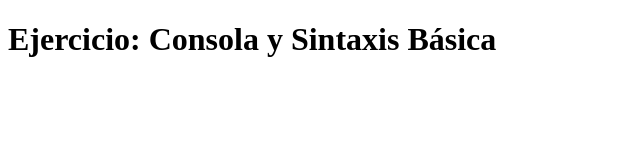
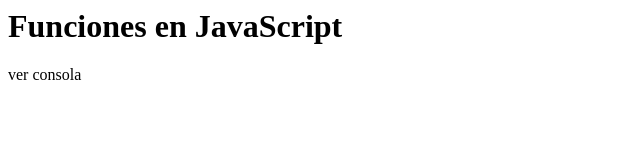
Before and after one commit to benja4510/AplicacionesWeb-Actividades, a plain HTML site: page Actividad11/index.html in a window 1280 px wide. Shown: the whole page, without its empty margins (0-640 px from the left). Drawn offline with Linux system fonts and the light colour scheme.

Commit message:
actividad11

```diff
--- a/Actividad11/index.html
+++ b/Actividad11/index.html
@@ -1,12 +1,13 @@
-<!DOCTYPE html>
 <html lang="es">
 <head>
   <meta charset="UTF-8">
   <meta name="viewport" content="width=device-width, initial-scale=1.0">
-  <title>Consola y Sintaxis Básica</title>
+  <title>Funciones en JavaScript</title>
 </head>
 <body>
-  <h1>Ejercicio: Consola y Sintaxis Básica</h1>
+  <h1>Funciones en JavaScript</h1>
+  <p>ver consola</p>
+
   <script src="index.js"></script>
 </body>
 </html>
```
